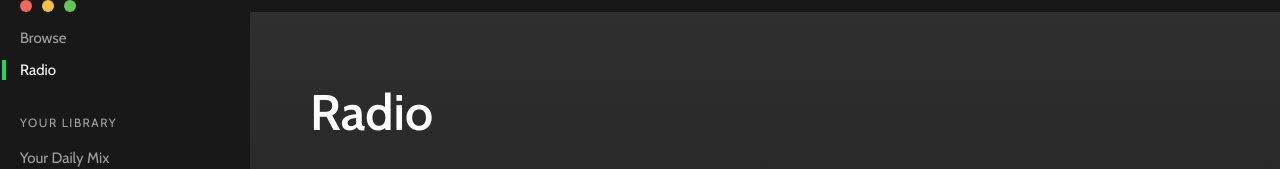
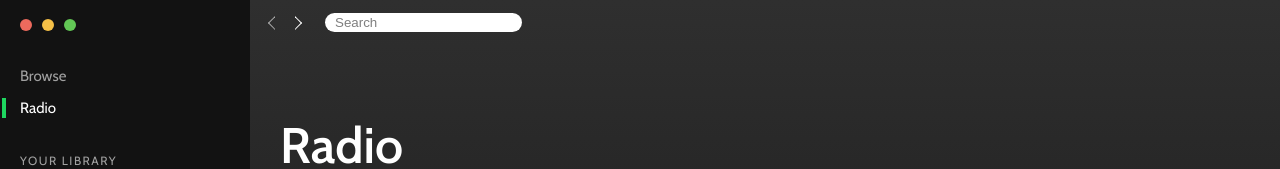
Before and after one commit to dsozzi/spotify-react, a React (Create React App) app: page /#/radio in a window 1280 px wide. Shown: the top 169 px of the page. Built offline with nearby package versions, Linux system fonts and the light colour scheme.

Commit message:
changed main app html structure

```diff
--- a/src/App.css
+++ b/src/App.css
@@ -11,22 +11,29 @@
     padding: 0 15px;
 }
 
-#main {
+#root {
+    background: var(--color-black);
     display: flex;
+}
+
+#left {
+    max-width: 250px;
     flex: 1;
 }
-
-#main > div {
+#right {
     flex: 1;
+    overflow: auto;
+    background-image: linear-gradient(rgb(47, 47, 47), var(--color-black-lighter) 55%);
 }
 
 /* MAIN AREA */
 #mainArea {
-    background-image: linear-gradient(rgb(47, 47, 47), var(--color-black-lighter) 55%);
     position: relative;
     overflow: auto;
-
-    padding: 30px 60px;
+    height: 100%;
+    max-width: 1500px;
+    padding: 30px;
+    margin: auto;
 }
 
 .main-header {
--- a/src/App.js
+++ b/src/App.js
@@ -2,12 +2,15 @@ import React, { Component } from "react";
 import "./css/components/tabs.css";
 import "./css/components/album.css";
 import "./css/components/sidebar.css";
+import "./css/components/header.css";
 import "./css/components/section.css";
 import "./css/components/window-controls.css";
+import "./css/components/controls.css";
 import "./App.css";
 
 import ComingSoon from "./components/ComingSoon";
 import Sidebar from "./components/Sidebar";
+import Header from "./components/Header";
 import Daily from "./views/daily/Daily";
 import Home from "./views/home/Home";
 import Radio from "./views/radio/Radio";
@@ -17,8 +20,8 @@ class App extends Component {
     render() {
         return (
             <Router>
-                <div className="App">
-                    {/* create header compnent */}
+                <React.Fragment>
+                    <div id="left">
                         <div className="App-header">
                             <div className="window-controls">
                                 <span className="window-control--close" />
@@ -26,13 +29,11 @@ class App extends Component {
                                 <span className="window-control--maximize" />
                             </div>
                         </div>
-                    {/* create sidebar compnent */}
-                    <div id="main">
                         <Sidebar />
+                    </div>
+                    <div id="right">
+                        <Header />
                         <div id="mainArea">
-                            {/* <section className="main-header">
-                            <div className="main-header__background"></div>
-                        </section> */}
                             <Switch>
                                 <Route exact path="/" render={() => <Redirect to="/home" />} />
                                 <Route exact path="/home" component={Home} />
@@ -43,11 +44,20 @@ class App extends Component {
                             </Switch>
                         </div>
                     </div>
+                    {/* create header compnent */}
+                    {/* create sidebar compnent */}
+                    {/* <div id="main" /> */}
                     <div id="player" />
-                </div>
+                </React.Fragment>
             </Router>
         );
     }
 }
 
 export default App;
+
+{
+    /* <section className="main-header">
+<div className="main-header__background"></div>
+</section> */
+}
--- a/src/components/Header.js
+++ b/src/components/Header.js
@@ -1 +1,15 @@
-//TODO
+import React from "react";
+import Input from "./Input";
+const Header = props => {
+    return (
+        <div className="app-header">
+            <div className="controls">
+                <div className="goBack control-disabled" />
+                <div className="goNext" />
+            </div>
+            <Input placeholder="Search" />
+        </div>
+    );
+};
+
+export default Header;
--- /dev/null
+++ b/src/components/Input.js
@@ -0,0 +1,5 @@
+import React from "react";
+import "../css/components/input.css";
+const Input = props => <input type={props.type || "text"} placeholder={props.placeholder} />;
+
+export default Input;
--- a/src/components/SectionHeader.js
+++ b/src/components/SectionHeader.js
@@ -1,3 +1,4 @@
+import "../css/components/controls.css";
 import React from "react";
 const SectionHeader = props => {
     return (
--- /dev/null
+++ b/src/css/components/controls.css
@@ -0,0 +1,22 @@
+.controls {
+    display: flex;
+}
+
+.goBack,
+.goNext {
+    width: 10px;
+    height: 10px;
+    transform: rotate(45deg);
+    border: 1px solid transparent;
+    border-top-color: white;
+    border-right-color: white;
+    margin: 0 5px;
+}
+
+.control-disabled {
+    border-top-color: var(--color-gray);
+    border-right-color: var(--color-gray);
+}
+.goBack {
+    transform: rotate(-135deg);
+}
--- /dev/null
+++ b/src/css/components/header.css
@@ -0,0 +1,10 @@
+.app-header {
+    display: flex;
+    align-items: center;
+    padding: 15px;
+    height: 45px;
+}
+
+.app-header input {
+    margin-left: 20px;
+}
--- /dev/null
+++ b/src/css/components/input.css
@@ -0,0 +1,9 @@
+input[type="text"] {
+    background-color: var(--color-white);
+    border: none;
+    outline: none;
+    box-shadow: none;
+    color: var(--font-color);
+    padding: 2px 10px;
+    border-radius: var(--border-radius);
+}
--- a/src/css/components/section.css
+++ b/src/css/components/section.css
@@ -21,25 +21,6 @@ section + section {
     margin: 0;
 }
 
-.goBack,
-.goNext {
-    width: 10px;
-    height: 10px;
-    transform: rotate(45deg);
-    border: 1px solid transparent;
-    border-top-color: white;
-    border-right-color: white;
-    margin: 0 5px;
-}
-
-.control-disabled {
-    border-top-color: var(--color-gray);
-    border-right-color: var(--color-gray);
-}
-.goBack {
-    transform: rotate(-135deg);
-}
-
 .section-album-container {
     display: flex;
     align-items: flex-start;
--- a/src/css/components/sidebar.css
+++ b/src/css/components/sidebar.css
@@ -1,7 +1,6 @@
 /* SIDEBAR */
 .sidebar {
     display: flex;
-    max-width: 250px;
     flex-direction: column;
     padding: 10px 20px;
     color: var(--color-gray);
--- a/src/index.css
+++ b/src/index.css
@@ -1,8 +1,8 @@
 :root {
     --color-primary: #1ed760;
     --color-primary-darker: #1db954;
-    /* --color-black: #191414; */
-    --color-black: rgb(24, 24, 24);
+    /* --color-black: rgb(24, 24, 24); */
+    --color-black: rgb(18, 18, 18);
     --color-black-lighter: #1c1c1c;
     --color-white: #ffffff;
     --color-border: #333;
@@ -10,8 +10,9 @@
     --color-red: rgb(237, 106, 93);
     --color-yellow: rgb(245, 192, 71);
     --color-green: rgb(98, 199, 85);
+    --font-color: var(--color-black);
 
-    --font-color: var(--color-black);
+    --border-radius: 30px;
 }
 
 body {
@@ -26,9 +27,9 @@ body {
 
 html,
 body,
-#root,
-.App {
+#root {
     height: 100%;
+    overflow: hidden;
 }
 
 a {
```
Lines whose indentation alone changed are shown as unchanged.
